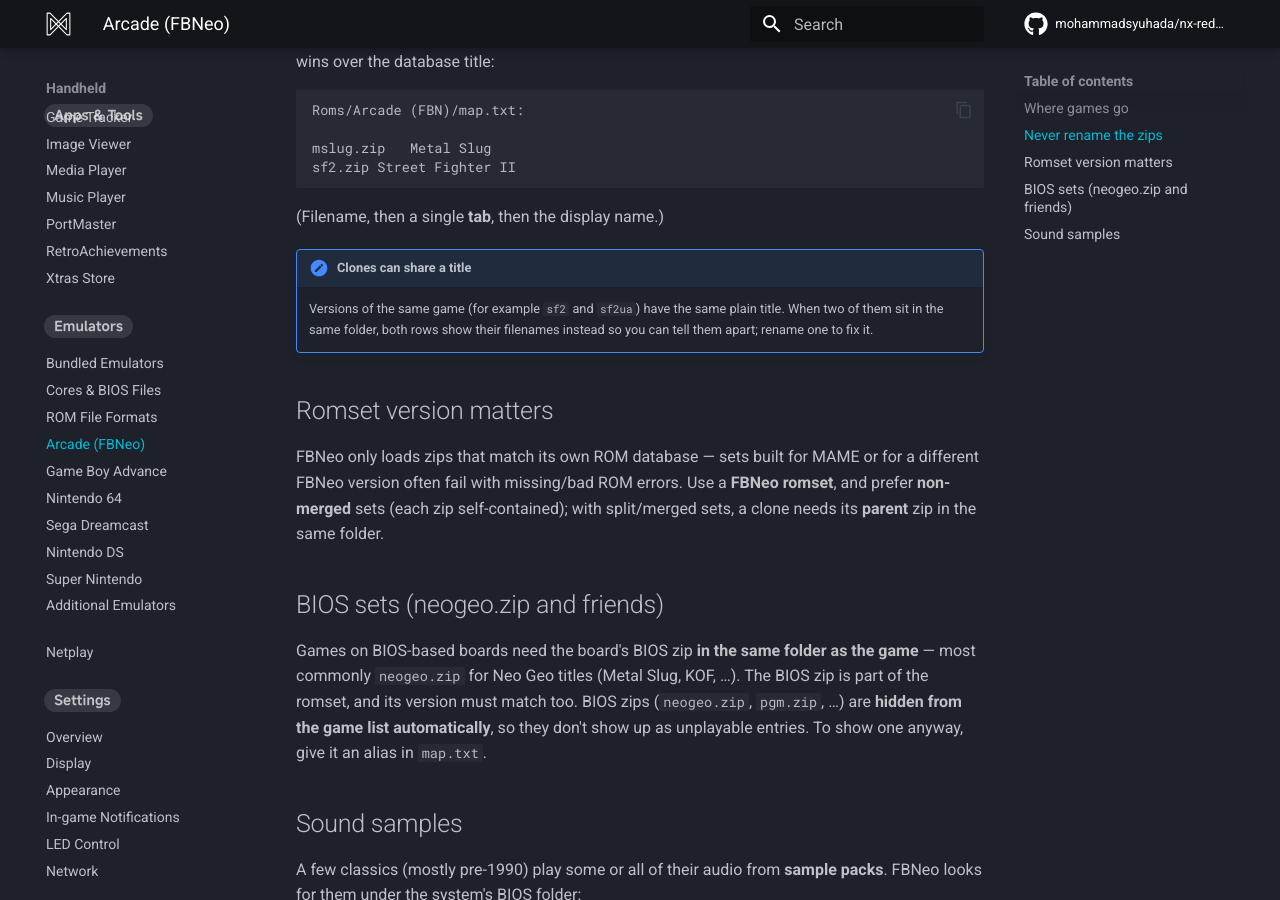
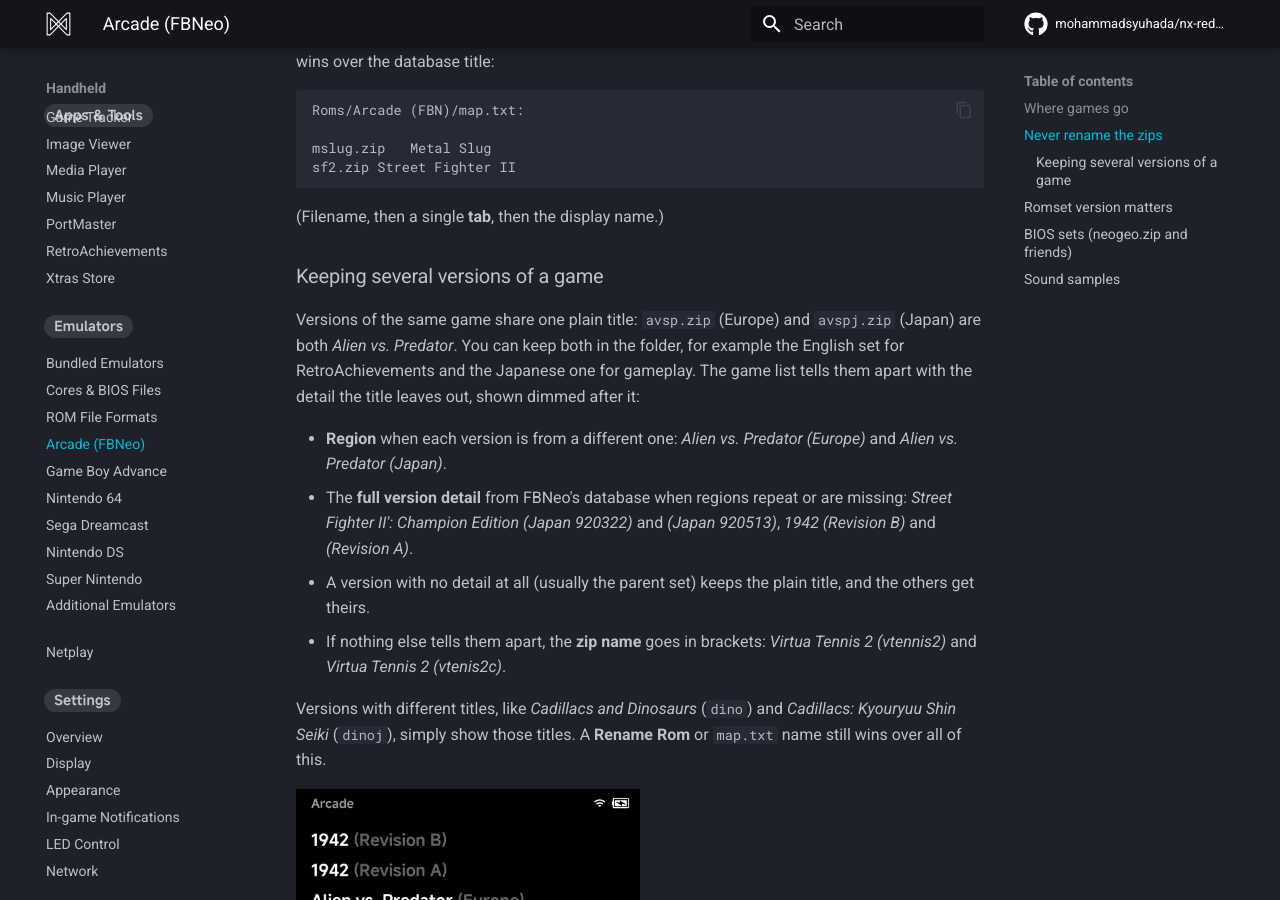
Before and after one commit to mohammadsyuhada/nx-redux-docs, an MkDocs documentation site: the page built from docs/handheld/emulators/arcade.md, in a window 1280 px wide and 900 px high, scrolled down 832 px. Built offline with MkDocs 1.6.1 and Material for MkDocs 9.7.7, drawn with Linux system fonts in a browser that asks for light colours; comment, search, counter and statistics services are not loaded.

Commit message:
docs(arcade): show several versions of one arcade game by region, version or zip name

```diff
--- a/docs/handheld/emulators/arcade.md
+++ b/docs/handheld/emulators/arcade.md
@@ -42,11 +42,29 @@
 
 (Filename, then a single **tab**, then the display name.)
 
-!!! note "Clones can share a title"
-    Versions of the same game (for example `sf2` and `sf2ua`) have the
-    same plain title. When two of them sit in the same folder, both rows
-    show their filenames instead so you can tell them apart; rename one
-    to fix it.
+### Keeping several versions of a game
+
+Versions of the same game share one plain title: `avsp.zip` (Europe) and
+`avspj.zip` (Japan) are both *Alien vs. Predator*. You can keep both in the
+folder, for example the English set for RetroAchievements and the Japanese
+one for gameplay. The game list tells them apart with the detail the
+title leaves out, shown dimmed after it:
+
+- **Region** when each version is from a different one: *Alien vs.
+  Predator (Europe)* and *Alien vs. Predator (Japan)*.
+- The **full version detail** from FBNeo's database when regions repeat or
+  are missing: *Street Fighter II': Champion Edition (Japan 920322)* and
+  *(Japan 920513)*, *1942 (Revision B)* and *(Revision A)*.
+- A version with no detail at all (usually the parent set) keeps the plain
+  title, and the others get theirs.
+- If nothing else tells them apart, the **zip name** goes in brackets:
+  *Virtua Tennis 2 (vtennis2)* and *Virtua Tennis 2 (vtenis2c)*.
+
+Versions with different titles, like *Cadillacs and Dinosaurs* (`dino`) and
+*Cadillacs: Kyouryuu Shin Seiki* (`dinoj`), simply show those titles. A
+**Rename Rom** or `map.txt` name still wins over all of this.
+
+![Arcade game list with two versions of Alien vs. Predator and of 1942](../../assets/screenshots/arcade-clone-names.png)
 
 ## Romset version matters
 
```
Also changed, not shown: docs/handheld/emulators/dreamcast.md (+10 -0 lines), docs/assets/screenshots/arcade-clone-names.png (added), docs/assets/screenshots/dc-arcade-clone-names.png (added).
